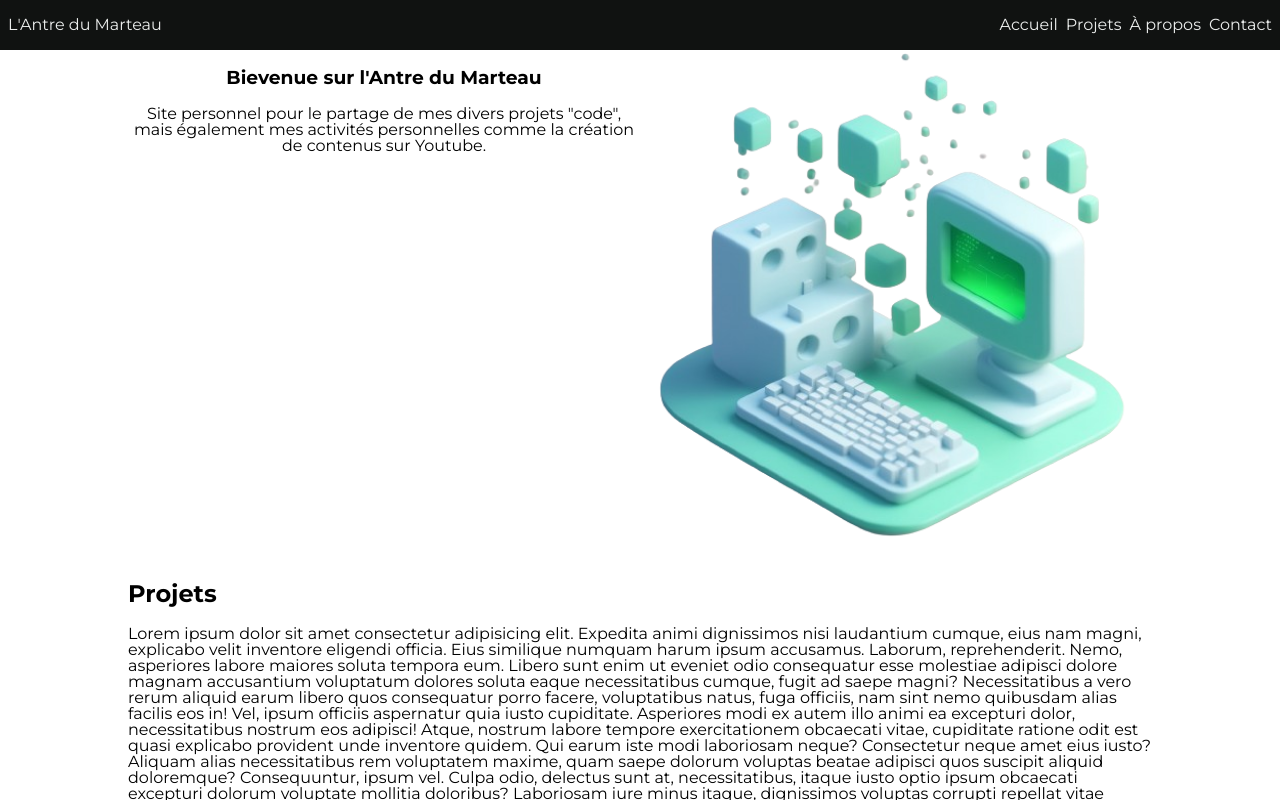
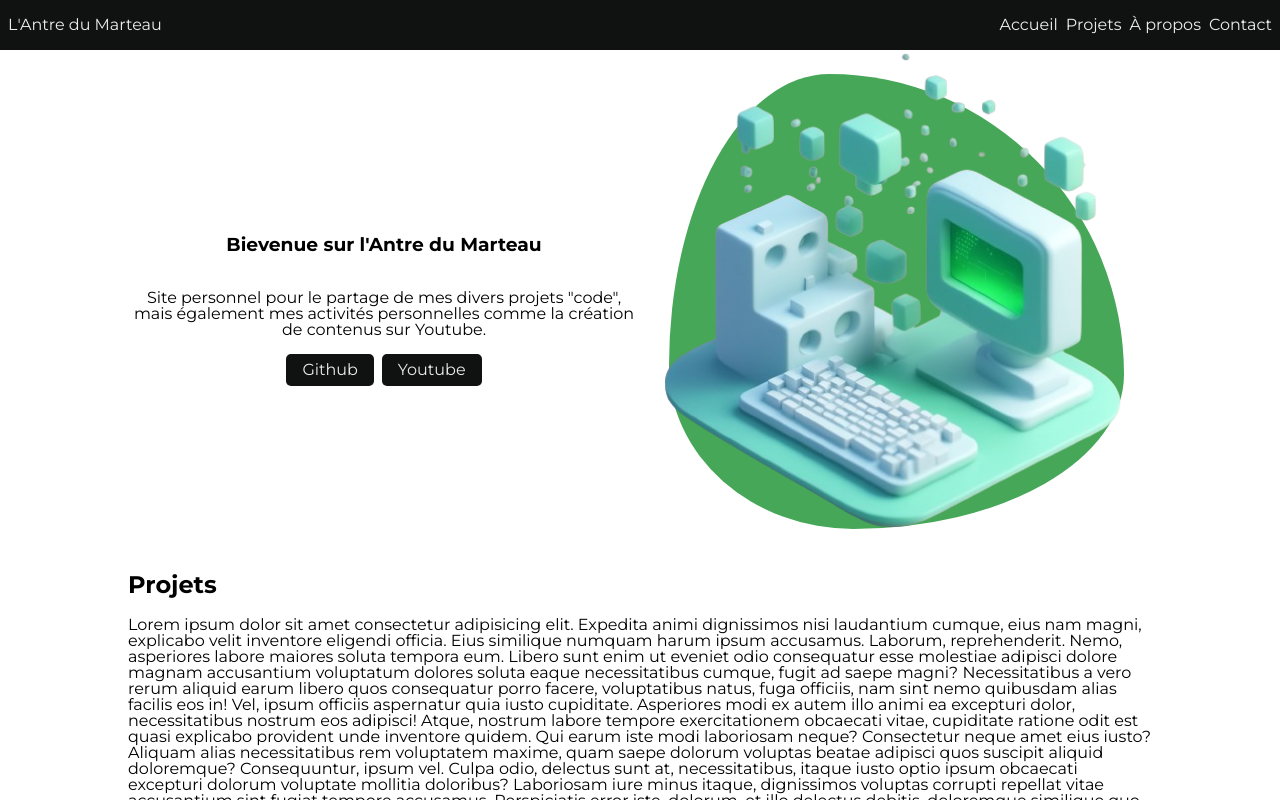
Before and after one commit to Brossierclement/website, a React (Vite) app: page / in a window 1280 px wide. Shown: the top 800 px of the page. Built offline with nearby package versions, Linux system fonts and the light colour scheme.

Commit message:
feat: add network component

```diff
--- /dev/null
+++ b/src/assets/components/network/network.jsx
@@ -0,0 +1,9 @@
+import "../network/network.scss";
+function Network({ url, name }) {
+  return (
+    <a className="network" href={url} target="_blank">
+      {name}
+    </a>
+  );
+}
+export default Network;
--- /dev/null
+++ b/src/assets/components/network/network.scss
@@ -0,0 +1,7 @@
+.network {
+  background: #101211;
+  border-radius: 5px;
+  color: #eceeed;
+  padding: 8px 16px;
+  text-decoration: none;
+}
--- a/src/assets/pages/home/home.jsx
+++ b/src/assets/pages/home/home.jsx
@@ -1,5 +1,6 @@
 import "../home/home.scss";
 import Header from "../../components/header/header";
+import Network from "../../components/network/network";
 import Footer from "../../components/footer/footer";
 import { useContext } from "react";
 import { DataContext } from "../../../App";
@@ -19,8 +20,20 @@ function Home() {
                 mais également mes activités personnelles comme la création de
                 contenus sur Youtube.
               </p>
+              <nav className="links-welcome">
+                <Network
+                  url={"https://github.com/Brossierclement"}
+                  name={"Github"}
+                />
+                <Network
+                  url={"https://www.youtube.com/@Gulnyr_"}
+                  name={"Youtube"}
+                />
+              </nav>
             </section>
-            <img className="computer" src="/images/computer.png" alt="" />
+            <div className="image-welcome">
+              <img className="computer" src="/images/computer.png" alt="" />
+            </div>
           </div>
           <h1>Projets</h1>
           <p>
--- a/src/assets/pages/home/home.scss
+++ b/src/assets/pages/home/home.scss
@@ -10,9 +10,53 @@
     display: grid;
     text-align: center;
     .introduce-welcome {
+      display: flex;
+      flex-direction: column;
+      justify-content: center;
+      margin: 0 auto;
+      max-width: 515px;
+      .links-welcome {
+        display: flex;
+        gap: 8px;
+        justify-content: center;
+      }
     }
-    .computer {
-      width: 100%;
+    .image-welcome {
+      margin: 0 auto;
+      max-height: 515px;
+      max-width: 515px;
+      position: relative;
+      z-index: -1;
+      &::before {
+        animation: morphing 10s infinite;
+        background: #46a758;
+        border-radius: 30% 70% 70% 30% / 30% 30% 70% 70%;
+        content: "";
+        inset: 24px;
+        position: absolute;
+      }
+      .computer {
+        height: 100%;
+        object-fit: contain;
+        position: relative;
+        width: 100%;
+      }
+    }
+    @keyframes morphing {
+      0% {
+        border-radius: 30% 70% 70% 30% / 30% 30% 70% 70% box-shadow 15px 15px
+          50px rgba(0, 0, 0, 0.2);
+      }
+      25% {
+        border-radius: 58% 42% 75% 25% / 76% 46% 54% 24%;
+      }
+      50% {
+        border-radius: 50% 50% 33% 67% / 55% 27% 73% 45% box-shadow -10px -5px
+          50px rgba(0, 0, 0, 0.2);
+      }
+      75% {
+        border-radius: 33% 67% 58% 42% / 63% 68% 32% 37%;
+      }
     }
   }
 }
```
